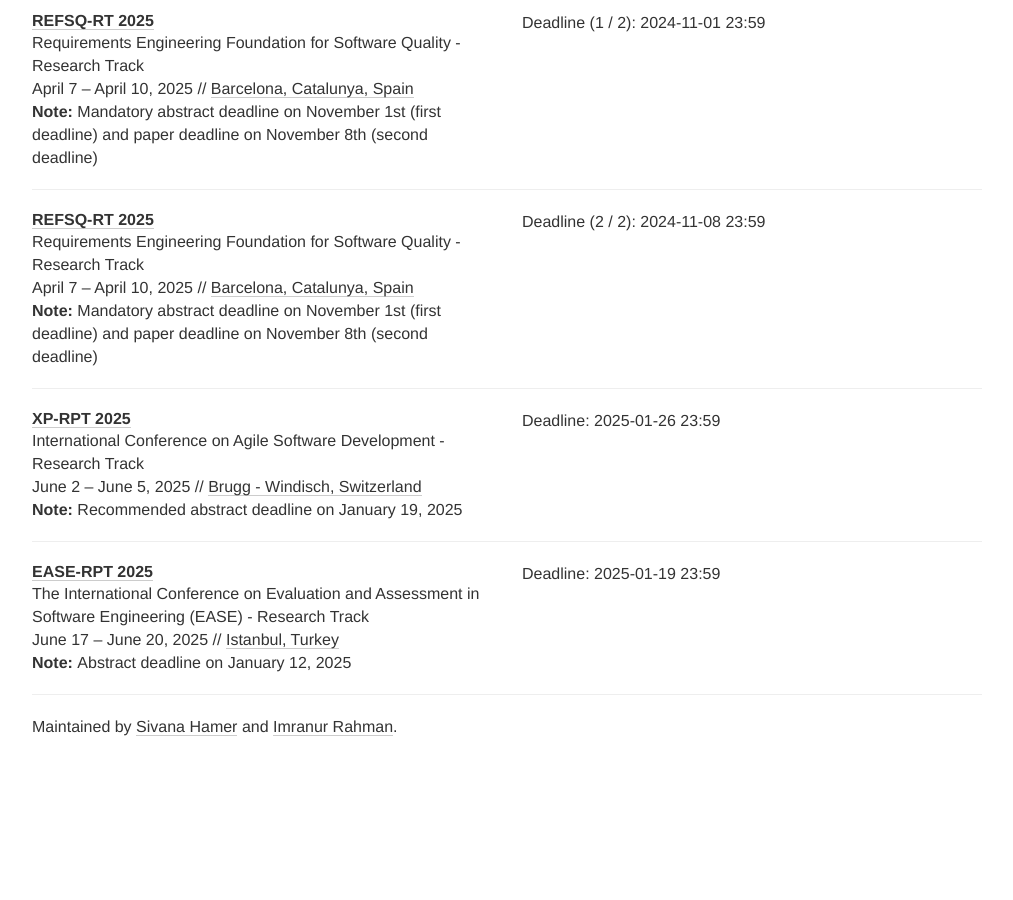
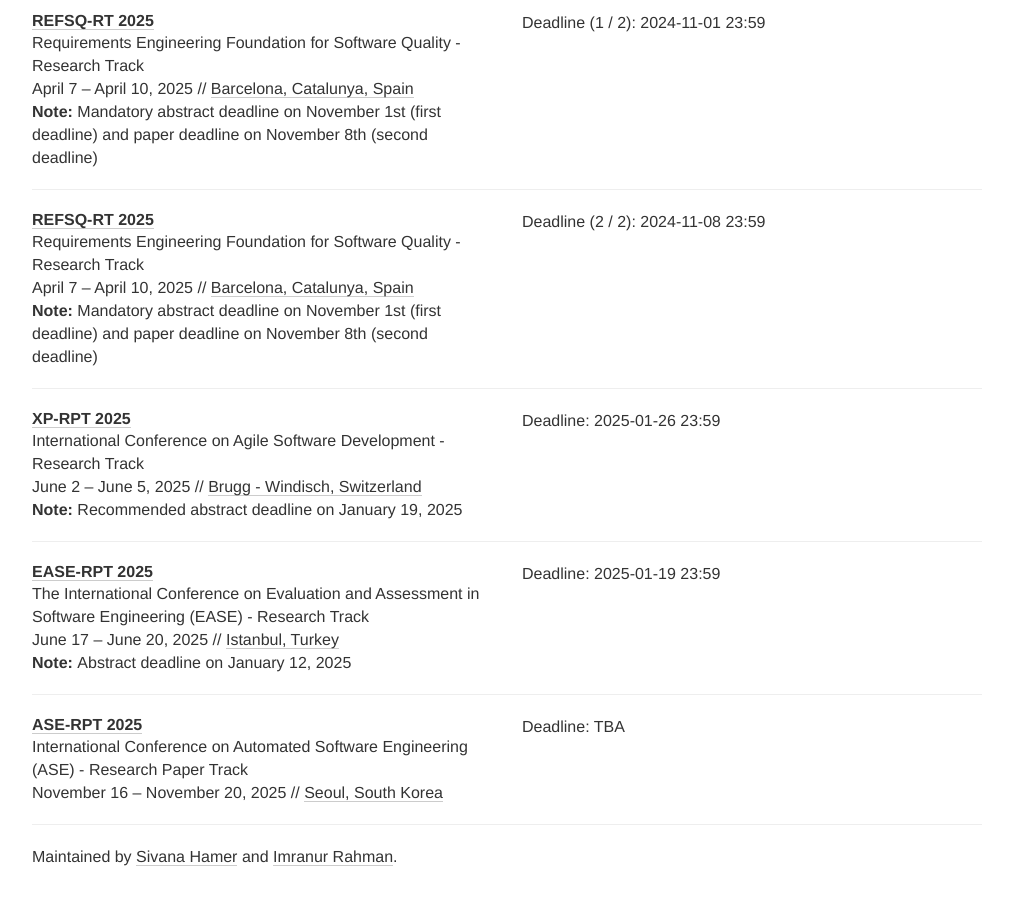
Before and after one commit to se-deadlines/se-deadlines.github.io, a Jekyll site: the page built from index.html, in a window 1280 px wide and 900 px high, scrolled down 15514 px. Shown: the whole window, without its empty margins (133-1146 px from the left). Built offline with Jekyll 4.4.1, drawn with Linux system fonts in a browser that asks for light colours; nearby versions of some CDN libraries; before the commit the page ends 16284 px from its top, so only the background shows below that.

Commit message:
Add ASE 2025

```diff
--- a/_data/conferences.yml
+++ b/_data/conferences.yml
@@ -1101,3 +1101,14 @@
   place: Istanbul, Turkey
   note: Abstract deadline on January 12, 2025
   tags: [CO, RPT]
+
+# ASE 2025
+- name: ASE-RPT
+  description: International Conference on Automated Software Engineering (ASE) - Research Paper Track
+  year: 2025
+  link: https://conf.researchr.org/home/ase-2025
+  deadline:
+  - "TBA"
+  date: November 16 - November 20, 2025
+  place: Seoul, South Korea
+  tags: [CO, RPT]
```
